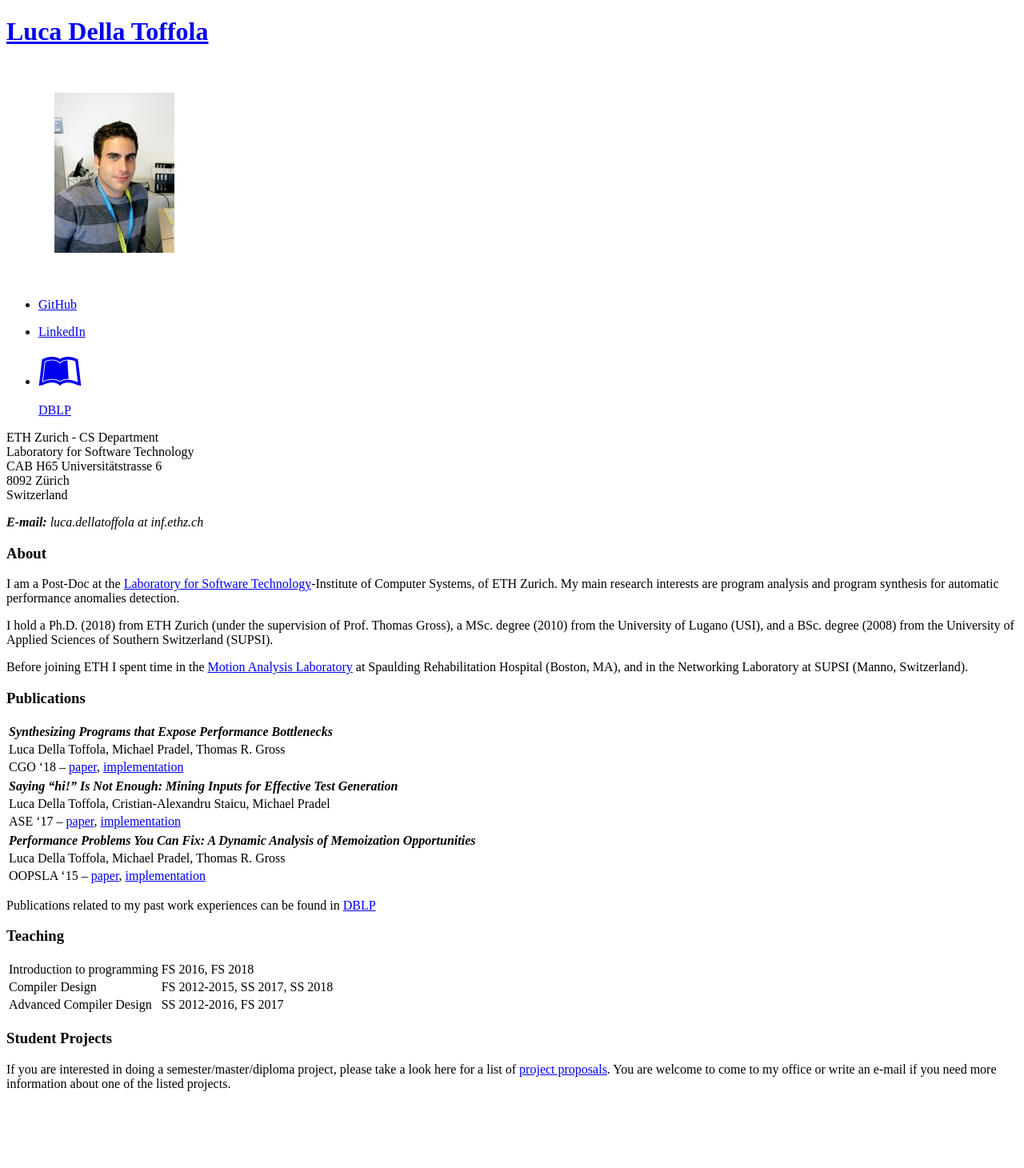
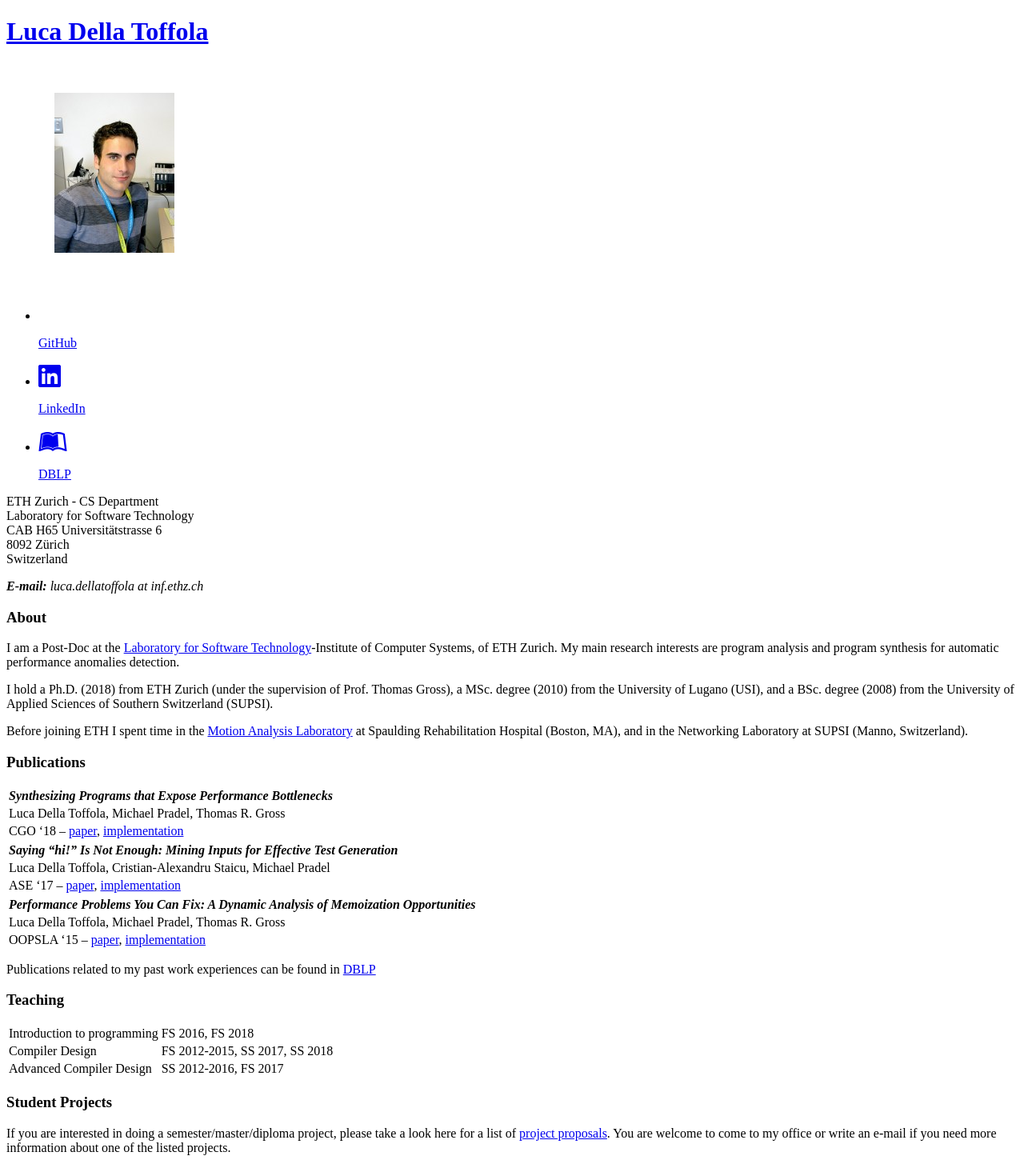
Before and after one commit to lucadt/lucadt.github.io, a Jekyll site: the page built from index.md, in a window 1280 px wide. Shown: the whole page at 80% size. Built offline with Jekyll 4.4.1, drawn with Linux system fonts in a browser that asks for light colours; nearby versions of some CDN libraries; a style sheet for code colours, icons or effects is not loaded; the repository's description, which GitHub fills in, is left out; our own code applies the rules of GitHub Pages for plain Markdown files; before the commit the page ends 1380 px from its top, so only the background shows below that.

Commit message:
Update contact.html
Updated all icons

```diff
--- a/_includes/contact.html
+++ b/_includes/contact.html
@@ -5,9 +5,9 @@
 </div>
 <div class='pull-right'>
 <ul>
-   <li><a href="https://github.com/{{ site.github_username }}/"><i class="icon-github icon-2x"></i><p>GitHub</p></a></li>
-   <li><a href="https://www.linkedin.com/in/{{ site.linkedin_username }}"><i class="icon-linkedin icon-2x"></i><p>LinkedIn</p></a></li>
-   <li><a href="http://dblp.uni-trier.de/pers/hd/t/Toffola:Luca_Della"><i class="fab fa-leanpub fa-3x"></i><p>DBLP</p></a></li>
+   <li><a href="https://github.com/{{ site.github_username }}/"><i class="fa fa-github fa-2x"></i><p>GitHub</p></a></li>
+   <li><a href="https://www.linkedin.com/in/{{ site.linkedin_username }}"><i class="fab fa-linkedin fa-2x"></i><p>LinkedIn</p></a></li>
+   <li><a href="http://dblp.uni-trier.de/pers/hd/t/Toffola:Luca_Della"><i class="fab fa-leanpub fa-2x"></i><p>DBLP</p></a></li>
 </ul>
 </div>
 <div class="contact">
```
